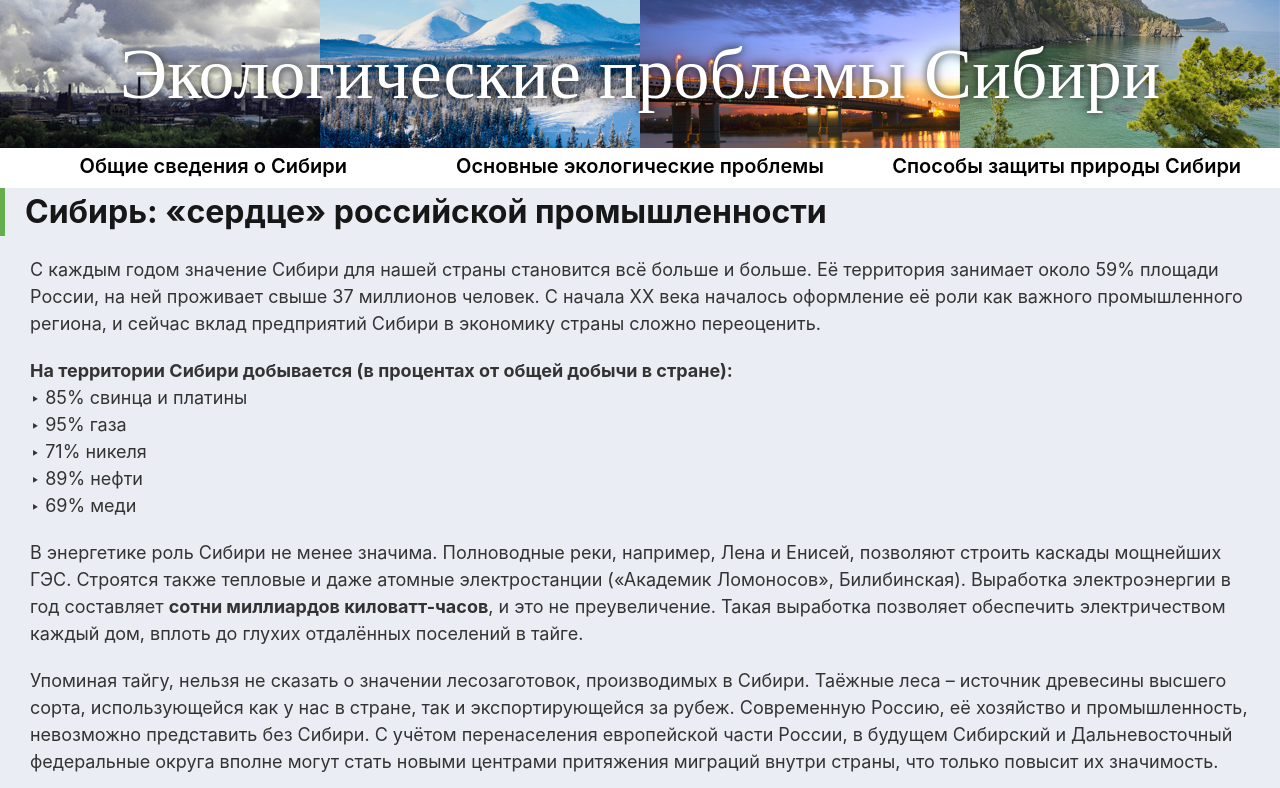
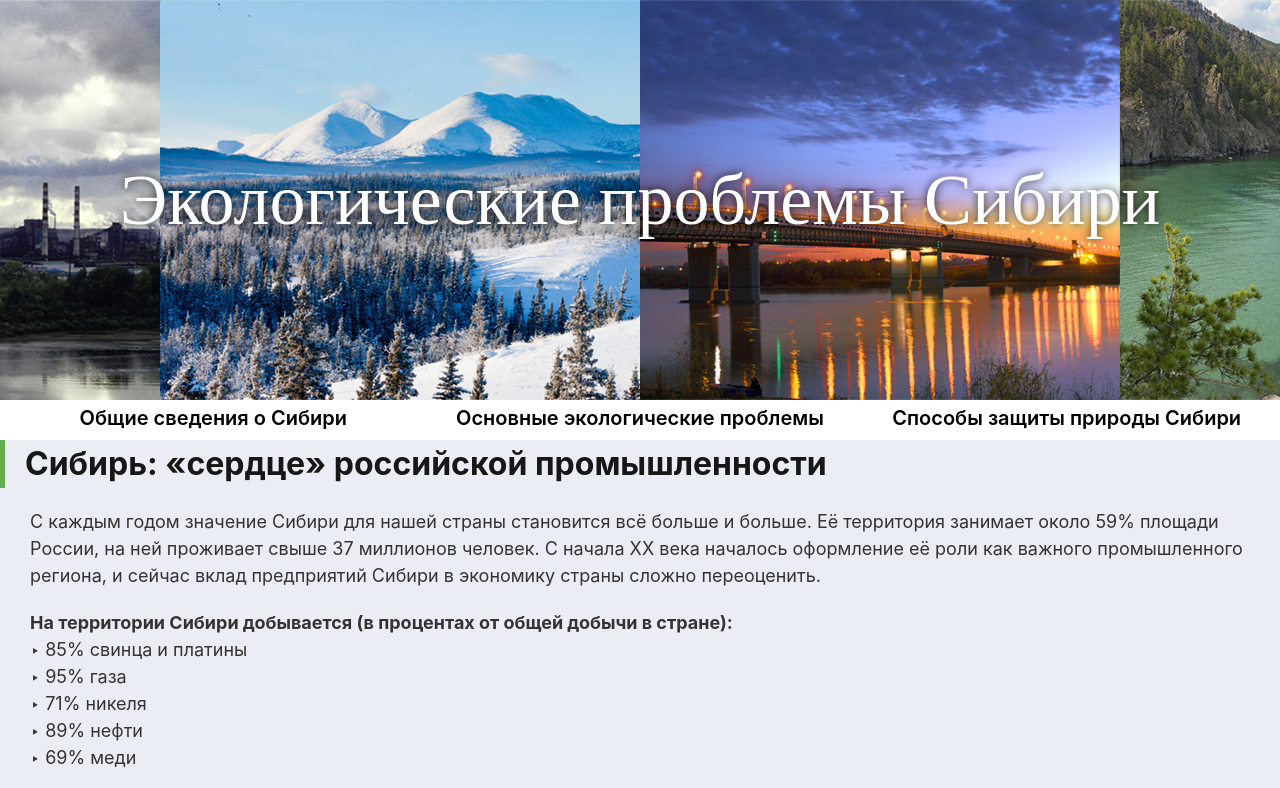
Before and after one commit to GrassCube-SpartakBot/siberia.github.io, a plain HTML site: page index.html in a window 1280 px wide. Shown: the top 788 px of the page. Drawn offline with Linux system fonts and the light colour scheme.

Commit message:
Update index.html

```diff
--- a/index.html
+++ b/index.html
@@ -19,7 +19,7 @@
             background-image: url('Siberia.jpg');
             background-size: cover;
             background-position: center;
-            width: auto;
+            height: 400px;
             display: flex;
             align-items: center;
             justify-content: center;
```
